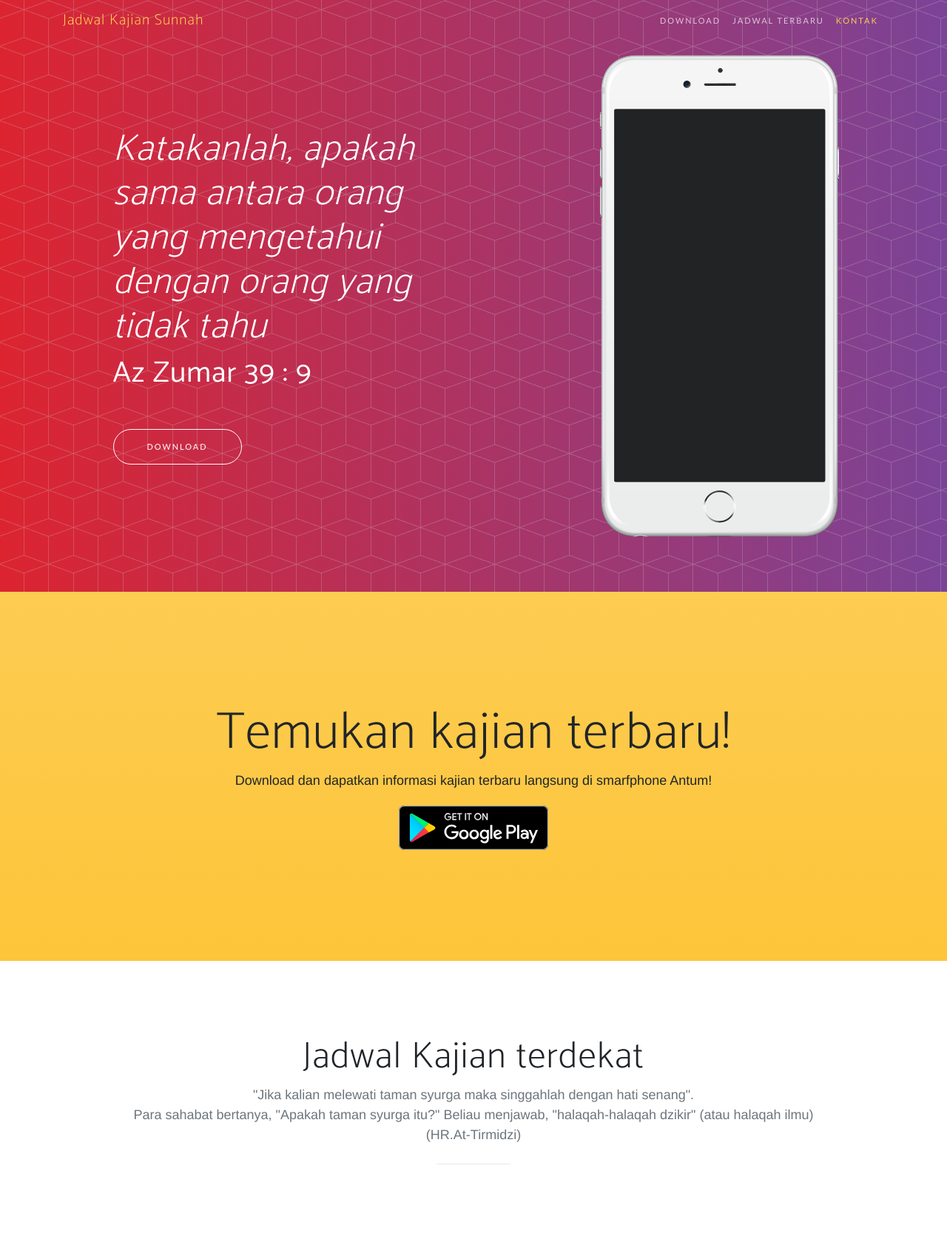
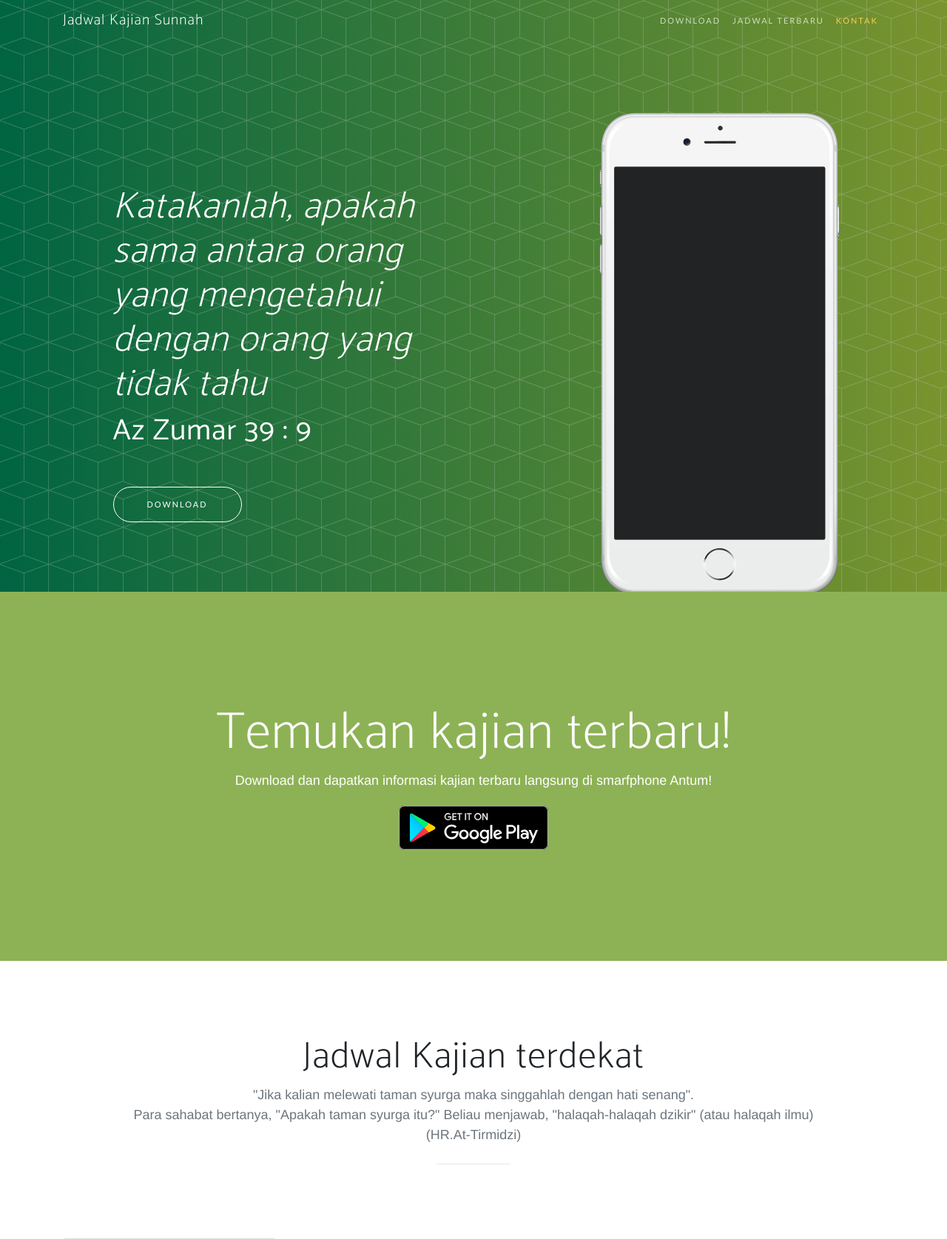
Before and after one commit to dsasmita/jadwal-kajian, a Django app: template mysite/kajian/templates/kajian/home.html in a window 1280 px wide. Shown: the top 1675 px of the page at 74% size. Run offline with Django 3.2, Linux system fonts and the light colour scheme; the template is opened without the code that fills it: most values are stand-ins (such as "Sample title", 1, 10 or a date in 2020); grey boxes marked "Sample" are stand-in pictures; some libraries are stand-ins or nearby versions; some web fonts are replaced.

Commit message:
Update layout

```diff
--- a/mysite/kajian/models.py
+++ b/mysite/kajian/models.py
@@ -35,7 +35,7 @@ class Mosque(models.Model):
         return self.name
 
 class Schedule(models.Model):
-    ustad = models.ManyToManyField(Ustad)
+    ustad = models.ManyToManyField(Ustad, null=True, blank=True)
     city = models.ForeignKey(City, on_delete=models.CASCADE)
     mosque = models.ForeignKey(Mosque, on_delete=models.CASCADE)
     title = models.CharField(max_length=256, null=True, blank=True)
--- a/mysite/kajian/static/kajian/css/custome.css
+++ b/mysite/kajian/static/kajian/css/custome.css
@@ -5,3 +5,39 @@
 section.cta .cta-content h2{
     max-width: 100%;
 }
+
+header.masthead {
+    position: relative;
+    width: 100%;
+    padding-top: 150px;
+    padding-bottom: 100px;
+    color: #fff;
+    background: url(../img/bg-pattern.png),#7A942E;
+    background: url(../img/bg-pattern.png),-webkit-gradient(linear,right top,left top,from(#7A942E),to(#006442));
+    background: url(../img/bg-pattern.png),linear-gradient(to left,#7A942E,#006442);
+}
+
+#mainNav .navbar-brand {
+    color: #fff;
+    font-family: Catamaran,Helvetica,Arial,sans-serif;
+    font-weight: 200;
+    letter-spacing: 1px;
+}
+
+section#download{
+    color: #fff;
+}
+
+section#contact{
+    color: #fff;
+}
+
+.bg-primary {
+    background: #8DB255;
+    background: -webkit-gradient(linear,left top,left bottom,from(#8DB255),to(#8DB255));
+    background: linear-gradient(#8DB255,#8DB255);
+}
+
+.schedule-card small{
+    color: #999;
+}
--- a/mysite/kajian/templates/kajian/home.html
+++ b/mysite/kajian/templates/kajian/home.html
@@ -37,7 +37,9 @@
 <nav class="navbar navbar-expand-lg navbar-light fixed-top" id="mainNav">
     <div class="container">
         <a class="navbar-brand js-scroll-trigger" href="#page-top">Jadwal Kajian Sunnah</a>
-        <button class="navbar-toggler navbar-toggler-right" type="button" data-toggle="collapse" data-target="#navbarResponsive" aria-controls="navbarResponsive" aria-expanded="false" aria-label="Toggle navigation">
+        <button class="navbar-toggler navbar-toggler-right" type="button" data-toggle="collapse"
+                data-target="#navbarResponsive" aria-controls="navbarResponsive" aria-expanded="false"
+                aria-label="Toggle navigation">
             Menu
             <i class="fas fa-bars"></i>
         </button>
@@ -93,7 +95,8 @@
                 <h2 class="section-heading">Temukan kajian terbaru!</h2>
                 <p>Download dan dapatkan informasi kajian terbaru langsung di smarfphone Antum!</p>
                 <div class="badges">
-              <a class="badge-link" href="#"><img src="{% static 'kajian/img/google-play-badge.svg' %}" alt=""></a>
+                    <a class="badge-link" href="#"><img src="{% static 'kajian/img/google-play-badge.svg' %}"
+                                                        alt=""></a>
                 </div>
             </div>
         </div>
@@ -106,14 +109,54 @@
             <h2>Jadwal Kajian terdekat</h2>
             <p class="text-muted">
                 "Jika kalian melewati taman syurga maka singgahlah dengan hati senang". <br>
-              Para sahabat bertanya, "Apakah taman syurga itu?" Beliau menjawab, "halaqah-halaqah dzikir" (atau halaqah ilmu)
+                Para sahabat bertanya, "Apakah taman syurga itu?" Beliau menjawab, "halaqah-halaqah dzikir" (atau
+                halaqah ilmu)
                 <br>
                 (HR.At-Tirmidzi)
             </p>
             <hr>
         </div>
         <div class="row">
-
+            {% if schedule_list %}
+                {% for schedule in schedule_list %}
+                <div class="col-md-3">
+                    <div class="card schedule-card" style="width: 18rem;">
+                        {% if schedule.photo %}
+                            <a href="{% url 'kajian:detail' schedule.id %}">
+                                <img class="card-img-top" src="{{ schedule.photo.url }}" alt="{{ schedule.title }}">
+                            </a>
+                        {% endif %}
+                        <div class="card-body">
+                            <p class="card-text">
+                                <a href="{% url 'kajian:detail' schedule.id %}">
+                                    {{ schedule.title }}
+                                </a><br>
+                                <small>
+                                    <i class="fa fa-map-marker"></i> {{ schedule.mosque.name }} - {{ schedule.city.name }}<br>
+                                    <i class="fa fa-calendar-alt"></i> {{ schedule.start_from }}<br>
+                                    <i class="fa fa-user"></i>
+                                    {% if schedule.ustad.all %}
+                                        {% for ustad in schedule.ustad.all %}
+                                            {{ ustad.name }}
+                                        {% endfor %}
+                                    {% endif %}
+                                </small>
+                            </p>
+                        </div>
+                    </div>
+                </div>
+                {% endfor %}
+                <div class="col-md-12">
+                    <center>
+                        <hr>
+                        <a href="#" class="btn btn-secondary btn-xl js-scroll-trigger">Selengkapnya</a>
+                    </center>
+                </div>
+            {% else %}
+            <div class="col-md-12">
+                <center>-tidak ada kajian-</center>
+            </div>
+            {% endif %}
         </div>
     </div>
 </section>
--- a/mysite/kajian/urls.py
+++ b/mysite/kajian/urls.py
@@ -2,6 +2,8 @@ from django.urls import path
 
 from . import views
 
+app_name = 'kajian'
 urlpatterns = [
     path('', views.HomeView.as_view(), name='index'),
+    path('<int:pk>/', views.DetailView.as_view(), name='detail'),
 ]
```
Also changed, not shown: mysite/kajian/templates/kajian/detail.html (added, +15 -0 lines), mysite/kajian/views.py (+7 -4 lines), mysite/kajian/migrations/0002_auto_20180919_2120.py (added), mysite/kajian/migrations/0003_auto_20180919_2122.py (added), mysite/kajian/migrations/0004_auto_20180919_2144.py (added). Lines whose indentation alone changed are shown as unchanged.
